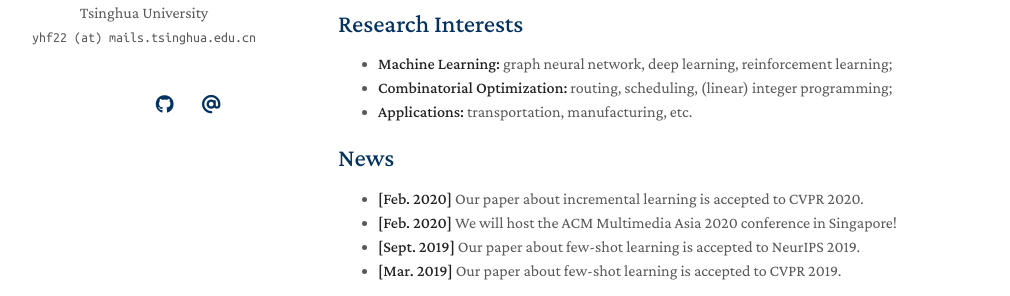
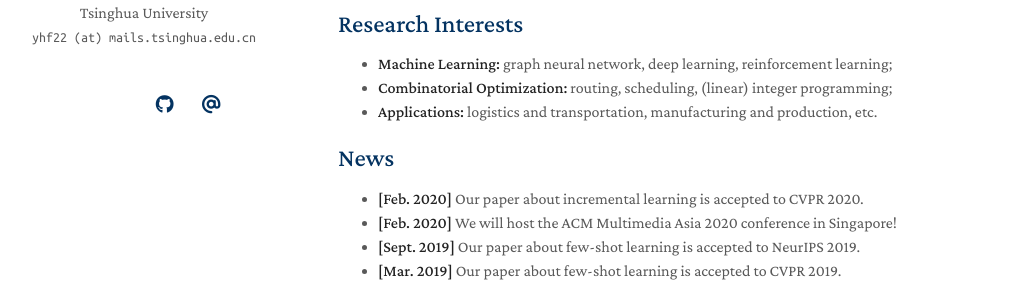
Before and after one commit to Xyz-yuanhf/Xyz-yuanhf.github.io, a Jekyll site: the page built from index.md, in a window 1280 px wide and 1340 px high. Shown: the part 287-583 px from the top of the window, without its empty margins (132-1142 px from the left). Built offline with Jekyll 4.4.1, drawn with Linux system fonts in a browser that asks for light colours; a style sheet for code colours, icons or effects is not loaded; our own code applies the rules of GitHub Pages for plain Markdown files.

Commit message:
Update index.md

```diff
--- a/index.md
+++ b/index.md
@@ -11,7 +11,7 @@ I am currently a Ph.D. student in the [Department of Automation](https://www.au.
 
 - **Machine Learning:** graph neural network, deep learning, reinforcement learning;
 - **Combinatorial Optimization:** routing, scheduling, (linear) integer programming;
-- **Applications:** transportation, manufacturing, etc.
+- **Applications:** logistics and transportation, manufacturing and production, etc.
 
 ## News
 
```
